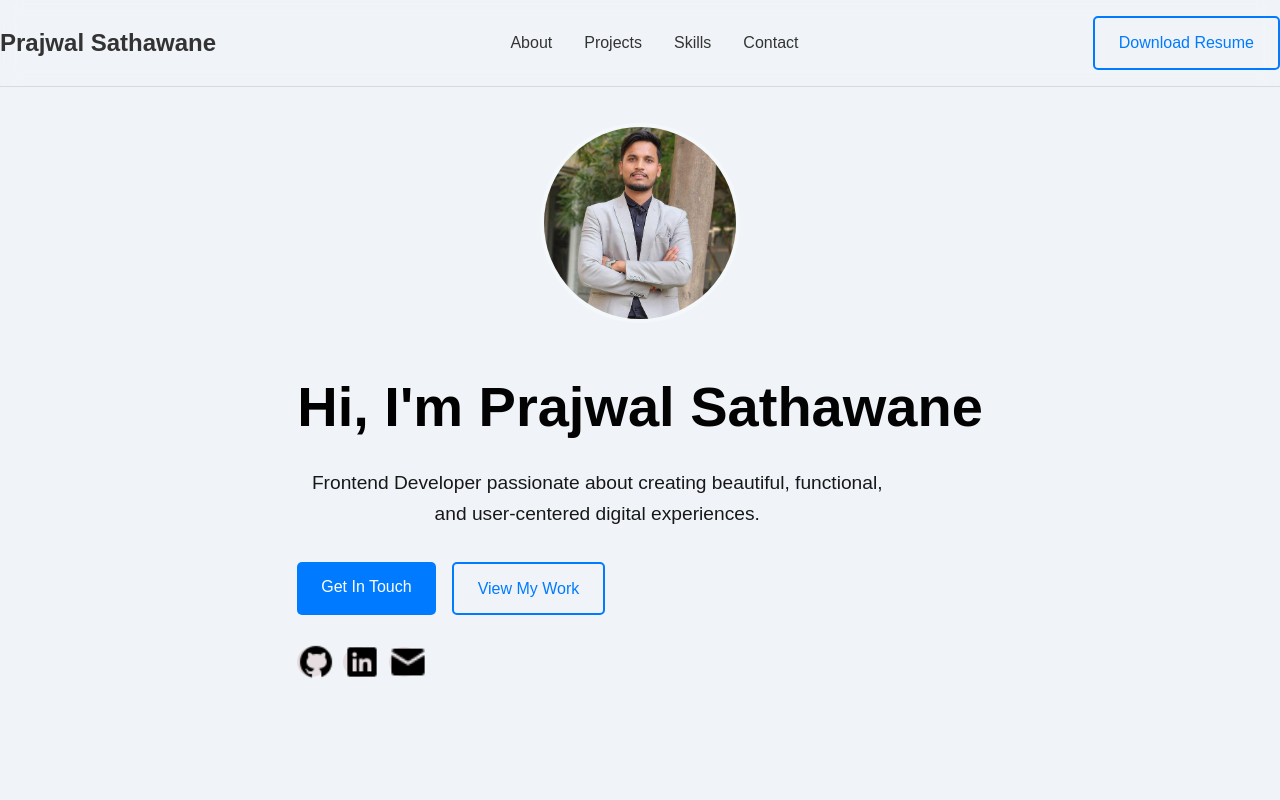
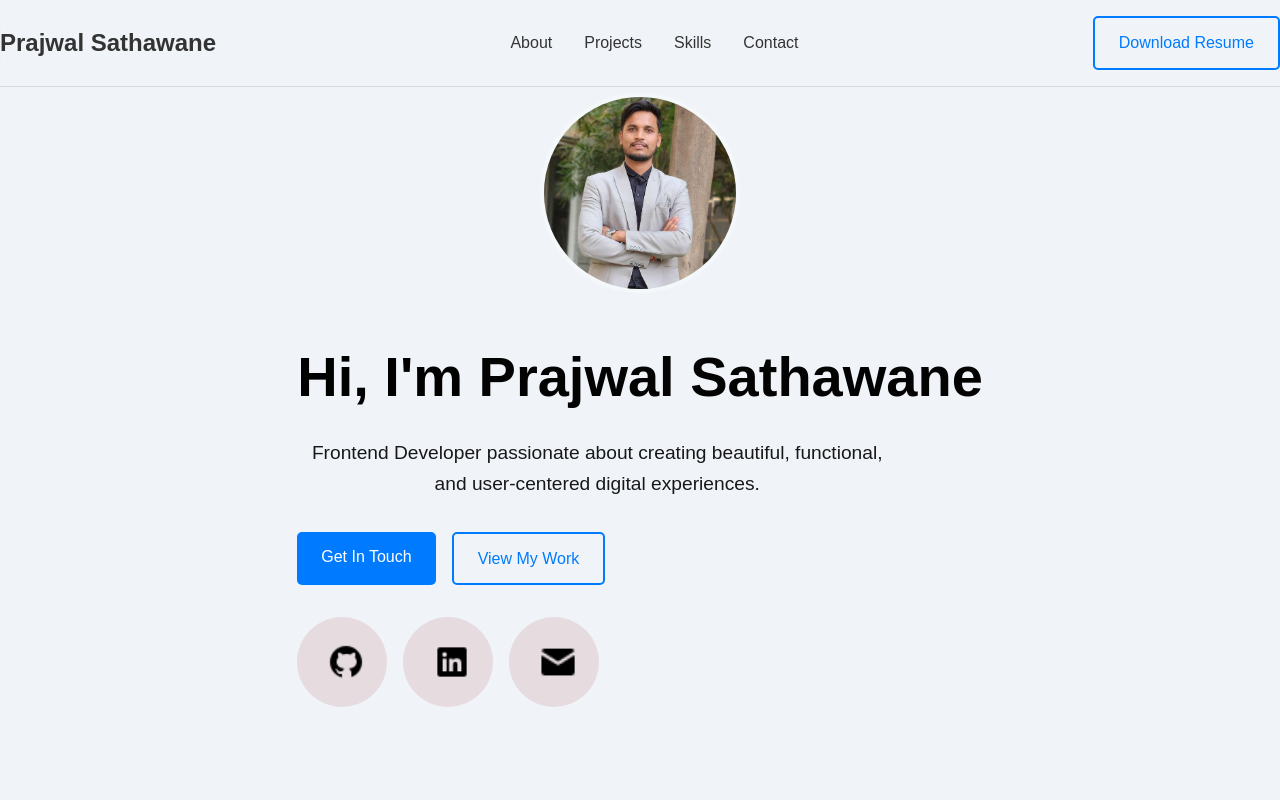
Before and after one commit to prajwal2003s/prajwalportfolio, a React (Vite) app: page / in a window 1280 px wide. Shown: the top 800 px of the page. Built offline with nearby package versions, Linux system fonts and the light colour scheme.

Commit message:
Update social link size in Hero component for better visibility

```diff
--- a/src/Components/Hero.css
+++ b/src/Components/Hero.css
@@ -56,8 +56,8 @@
   display: flex;
   align-items: center;
   justify-content: center;
-  width: 30px;
-  height: 30px;
+  width: 90px;
+  height: 90px;
   background: rgba(140, 18, 18, 0.1);
   border-radius: 50%;
   color: black;
```
